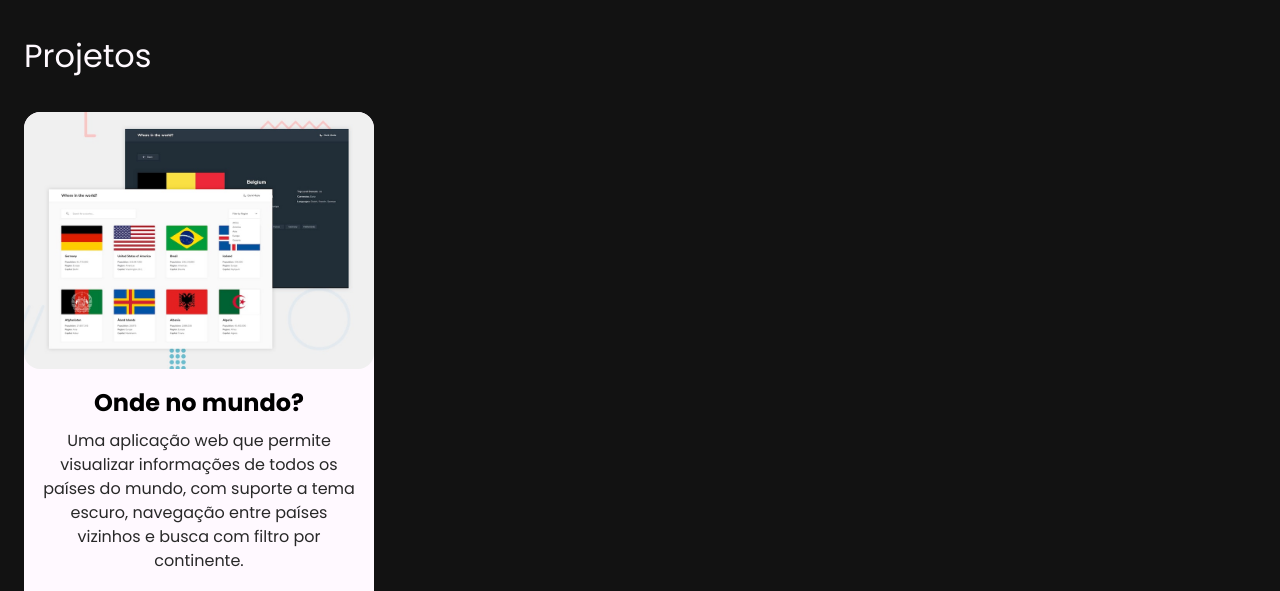
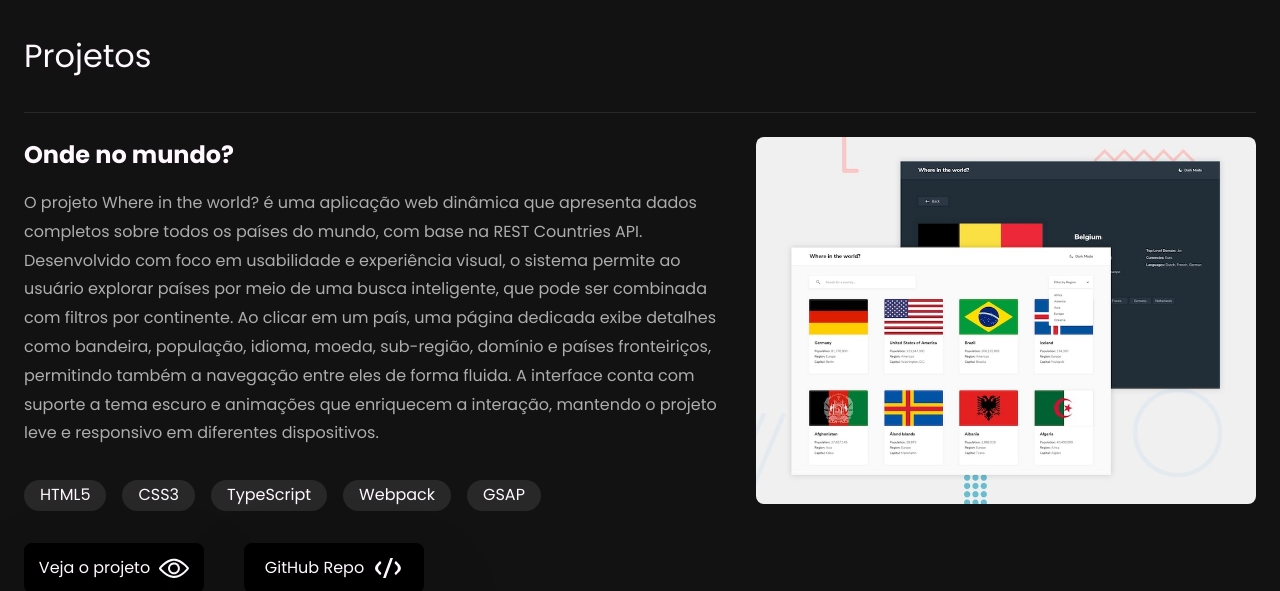
Before and after one commit to jvssvj/joao-vitor-fullstack-developer, a website with bundled scripts: page index.html in a window 1280 px wide. Shown: the part 1130-1721 px from the top of the page. Built offline with nearby package versions, Linux system fonts and the light colour scheme.

Commit message:
style: changing all project styles

```diff
--- a/src/data/projects.json
+++ b/src/data/projects.json
@@ -3,24 +3,13 @@
         "id": "witw",
         "image": "src/assets/images/projects/witw.jpg",
         "name": "Onde no mundo?",
-        "description": "Uma aplicação web que permite visualizar informações de todos os países do mundo, com suporte a tema escuro, navegação entre países vizinhos e busca com filtro por continente.",
+        "description": "O projeto Where in the world? é uma aplicação web dinâmica que apresenta dados completos sobre todos os países do mundo, com base na REST Countries API. Desenvolvido com foco em usabilidade e experiência visual, o sistema permite ao usuário explorar países por meio de uma busca inteligente, que pode ser combinada com filtros por continente. Ao clicar em um país, uma página dedicada exibe detalhes como bandeira, população, idioma, moeda, sub-região, domínio e países fronteiriços, permitindo também a navegação entre eles de forma fluida. A interface conta com suporte a tema escuro e animações que enriquecem a interação, mantendo o projeto leve e responsivo em diferentes dispositivos.",
         "tools": [
-            {
-                "name": "HTML5",
-                "image": "src/assets/images/tools/html5.png"
-            },
-            {
-                "name": "CSS3",
-                "image": "src/assets/images/tools/css3.png"
-            },
-            {
-                "name": "TypeScript",
-                "image": "src/assets/images/tools/typescript.png"
-            },
-            {
-                "name": "Webpack",
-                "image": "src/assets/images/tools/webpack.png"
-            }
+            "HTML5",
+            "CSS3",
+            "TypeScript",
+            "Webpack",
+            "GSAP"
         ],
         "liveLink": "https://witw-map.vercel.app/",
         "repositoryLink": "https://github.com/jvssvj/where-in-the-world"
--- a/src/data/translate.json
+++ b/src/data/translate.json
@@ -20,7 +20,7 @@
             "project": {
                 "witw": {
                     "name": "Onde no mundo?",
-                    "description": "Uma aplicação web que permite visualizar informações de todos os países do mundo, com suporte a tema escuro, navegação entre países vizinhos e busca com filtro por continente.",
+                    "description": "O projeto Where in the world? é uma aplicação web dinâmica que apresenta dados completos sobre todos os países do mundo, com base na REST Countries API. Desenvolvido com foco em usabilidade e experiência visual, o sistema permite ao usuário explorar países por meio de uma busca inteligente, que pode ser combinada com filtros por continente. Ao clicar em um país, uma página dedicada exibe detalhes como bandeira, população, idioma, moeda, sub-região, domínio e países fronteiriços, permitindo também a navegação entre eles de forma fluida. A interface conta com suporte a tema escuro e animações que enriquecem a interação, mantendo o projeto leve e responsivo em diferentes dispositivos.",
                     "liveLink": "Veja o projeto"
                 }
             }
@@ -63,7 +63,7 @@
             "project": {
                 "witw": {
                     "name": "Where in the World?",
-                    "description": "A web application that displays information about all countries in the world, featuring dark mode support, neighbor navigation, and continent-based filtering.",
+                    "description": "The Where in the World? project is a dynamic web application that presents comprehensive data on all countries in the world, based on the REST Countries API. Developed with a focus on usability and visual experience, the system allows users to explore countries through an intelligent search, which can be combined with filters by continent. When clicking on a country, a dedicated page displays details such as flag, population, language, currency, subregion, domains, and neighboring countries, also allowing for fluid navigation between them. The interface supports a dark theme and animations that enhance interaction, keeping the project lightweight and responsive across devices.",
                     "liveLink": "View project"
                 }
             }
--- a/src/scripts/render/renderProjects.js
+++ b/src/scripts/render/renderProjects.js
@@ -1,4 +1,6 @@
-export function renderProjects(name, description, image, liveLink, repositoryLink, tools = [], liveLinkText = 'Explore o Projeto') {
+export function renderProjects(name, description, image, liveLink, repositoryLink, tools = [], liveLinkText) {
+    const lineTop = document.createElement('div')
+
     const projectContainer = document.createElement('div')
     const projectInfosContainer = document.createElement('section')
 
@@ -12,6 +14,7 @@ export function renderProjects(name, description, image, liveLink, repositoryLin
     const projectLive = document.createElement('a')
     const projectRepository = document.createElement('a')
 
+    const lineBottom = document.createElement('div')
 
     projectContainer.classList.add('project__container')
     projectInfosContainer.classList.add('project__infos__container')
@@ -42,16 +45,18 @@ export function renderProjects(name, description, image, liveLink, repositoryLin
     projectRepository.textContent = 'GitHub Repo'
 
     tools.forEach(tool => {
-        const toolImage = document.createElement('img')
-        toolImage.classList.add('project__tools__img')
-        toolImage.src = tool.image
-        toolImage.alt = tool.name
+        const toolName = document.createElement('span')
+        toolName.classList.add('project__tools__name')
+        toolName.textContent = tool
 
-        toolsContainer.append(toolImage)
+        toolsContainer.append(toolName)
     })
+
+    lineTop.classList.add('line__top')
+    lineBottom.classList.add('line__bottom')
 
     projectInfosContainer.append(projectName, projectDescription, toolsContainer, projectBtnsContainer)
 
     projectContainer.append(projectImage, projectInfosContainer)
-    document.querySelector('.projects__container').append(projectContainer)
+    document.querySelector('.projects__container').append(lineTop, projectContainer, lineBottom)
 }
--- a/src/styles/components/projects.css
+++ b/src/styles/components/projects.css
@@ -1,4 +1,11 @@
 @import url('../global/variables.css');
+
+.projects__container {
+    width: 100%;
+    display: flex;
+    align-items: start;
+    flex-direction: column;
+}
 
 .projects {
     width: 100%;
@@ -18,62 +25,70 @@
     margin-bottom: 1em;
 }
 
-.projects__container {
+.line__top,
+.line__bottom {
     width: 100%;
-    display: flex;
-    align-items: center;
-    justify-content: start;
+    height: 1px;
+    background-color: var(--grey);
 }
 
 .project__container {
     width: 100%;
-    max-width: 350px;
-    background-color: var(--white);
-    border-radius: 1rem;
-    overflow: hidden;
-    text-align: center;
+    display: flex;
+    align-items: start;
+    justify-content: space-between;
+    flex-direction: row-reverse;
+    gap: 1rem;
+    margin: 1em 0em;
 }
 
 .project__infos__container {
-    padding: 1rem;
+    max-width: 800px;
 }
 
 .project__name {
     font-size: var(--font24px);
-    color: var(--very-dark-blue);
+    color: var(--white);
 }
 
 .project__description {
     font-size: var(--font16px);
-    color: var(--grey);
-    margin: .5rem 0rem 1rem;
+    color: var(--very-light-grey);
+    margin: 1rem 0rem 2rem;
+    line-height: 1.8rem;
 }
 
 .project__img {
-    width: 100%;
-    max-width: 350px;
-    border-radius: 1rem;
+    min-width: 500px;
+    max-width: 500px;
+    border-radius: .5rem;
+    overflow: hidden;
 }
 
 .project__tools {
     display: flex;
     align-items: center;
-    justify-content: safe;
-    gap: .5rem;
-    margin: 1.5rem 0em;
+    flex-wrap: wrap;
+    gap: 1rem;
 }
 
-.project__tools__img {
-    width: 25px;
+.project__tools__name {
+    font-size: var(--font16px);
+    color: var(--white);
+    background-color: var(--grey);
+    padding: .2rem 1rem;
+    border-radius: 1rem;
 }
 
 .project__btns {
     width: 100%;
+    max-width: 400px;
     display: flex;
     align-items: center;
     justify-content: space-between;
     flex-wrap: wrap;
     gap: .7em;
+    margin-top: 2rem;
 }
 
 .project__live,
@@ -81,13 +96,62 @@
     display: flex;
     align-items: center;
     justify-content: center;
-    width: 150px;
-    height: 45px;
-    background-color: var(--very-dark-blue);
+    flex-direction: row-reverse;
+    gap: .5rem;
+    width: 180px;
+    height: 50px;
+    border: 2px solid var(--black);
+    background-color: var(--black);
     color: var(--white);
     font-size: var(--font16px);
-    border-radius: 2rem;
+    border-radius: .5rem;
     box-shadow: rgba(17, 12, 46, 0.15) 0px 48px 100px 0px;
+    transition: .2s ease;
+}
+
+.project__live::before {
+    content: '';
+    display: inline-block;
+    width: 31px;
+    height: 20px;
+    background-color: var(--white);
+    mask: url('../../assets/images/others/view.svg') no-repeat center;
+    -webkit-mask: url('../../assets/images/others/view.svg') no-repeat center;
+    transition: .2s ease;
+}
+
+.project__repository::before {
+    content: '';
+    display: inline-block;
+    width: 31px;
+    height: 20px;
+    background-color: var(--white);
+    mask: url('../../assets/images/others/code.svg') no-repeat center;
+    -webkit-mask: url('../../assets/images/others/code.svg') no-repeat center;
+    transition: .2s ease;
+}
+
+.project__live:hover {
+    background-color: transparent;
+    border: 2px solid var(--orange);
+}
+
+.project__live:hover::before,
+.project__repository:hover::before {
+    background-color: var(--orange);
+}
+
+@media(max-width:1050px) {
+    .project__container {
+        flex-direction: column;
+    }
+
+    .project__img {
+        width: 100%;
+        min-width: unset;
+        max-width: 500px;
+        border-radius: .5rem;
+    }
 }
 
 @media(max-width:396px) {
--- a/src/styles/pages/index.css
+++ b/src/styles/pages/index.css
@@ -22,7 +22,7 @@ body {
     z-index: 2;
     min-height: 100vh;
     width: 100%;
-    background-color: var(--very-dark-blue);
+    background-color: var(--black);
     opacity: .8;
     visibility: hidden;
 }
```
Also changed, not shown: src/assets/images/others/code.svg (added), src/assets/images/others/view.svg (added).
